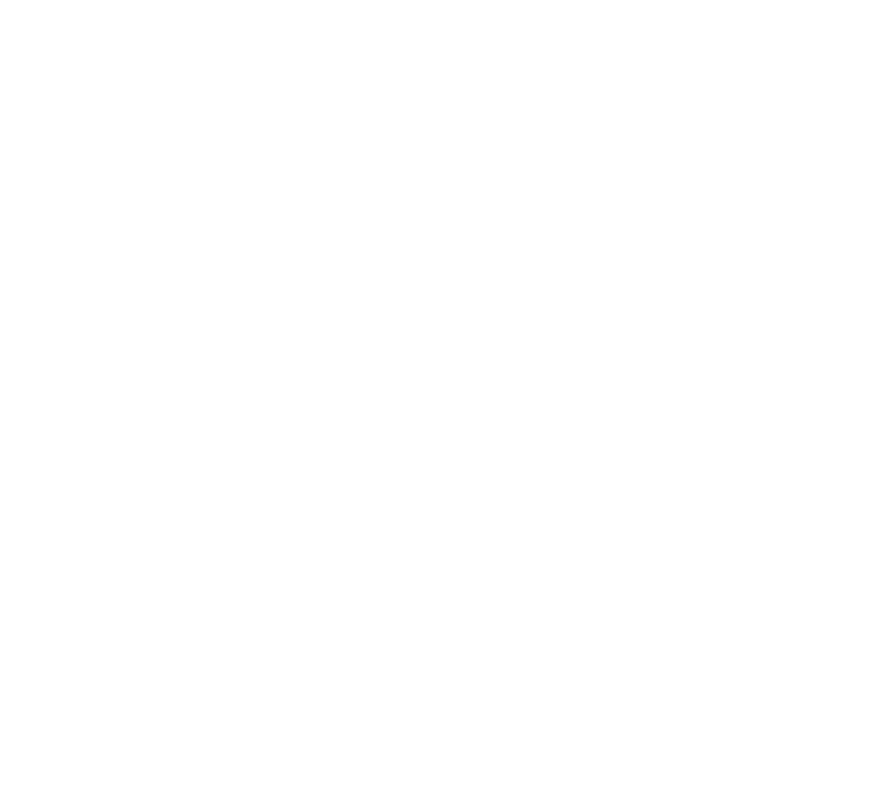
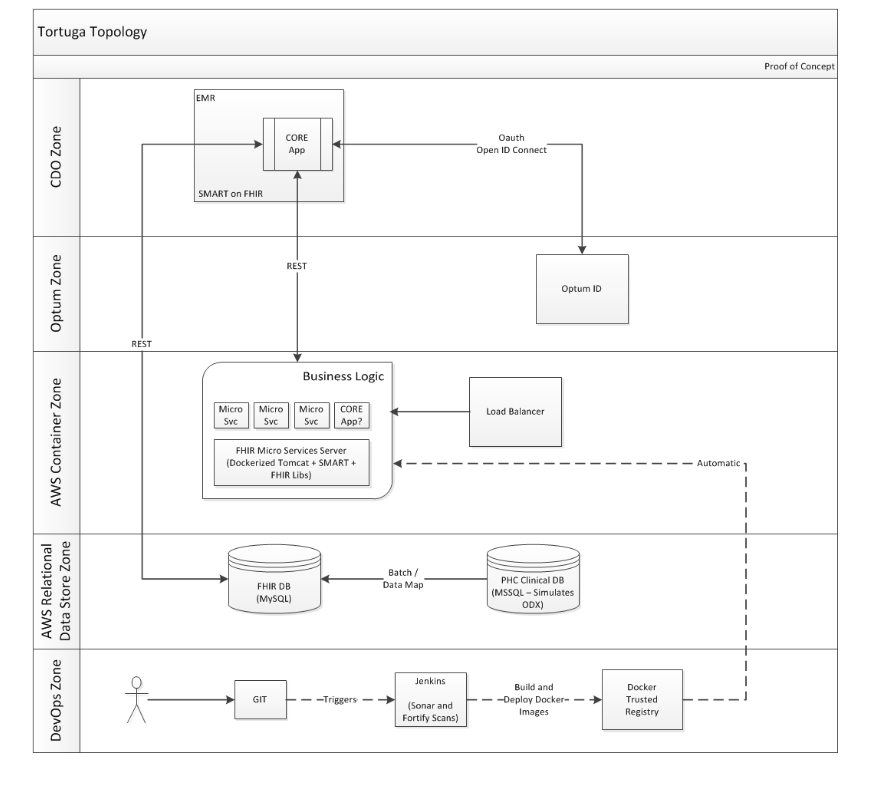
Before and after one commit to codyscoggins/SimpleDocs, a plain HTML site: page simpleWeb/security.html in a window 1280 px wide. Shown: the whole page, without its empty margins (205-1074 px from the left). Drawn offline with Linux system fonts and the light colour scheme.

Commit message:
Update security.html

```diff
--- a/simpleWeb/security.html
+++ b/simpleWeb/security.html
@@ -1,2 +1,8 @@
-<html>
+<html lang="en">
+<head>
+</head>
+<body>
+  <!-- Change the src to the new image name once uploaded -->
+  <img style="display: block; margin: auto; height: 95%;" src="./src/images/tortugaTopology.png"/>
+</body>
 </html>
```
